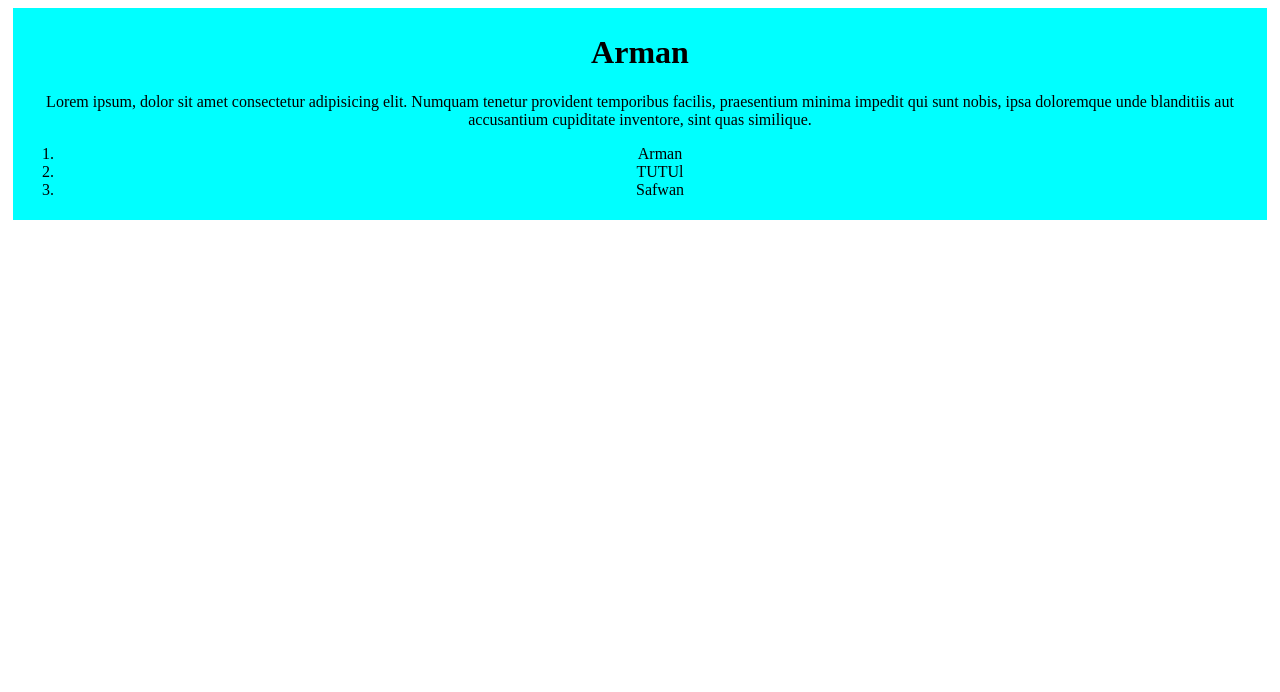
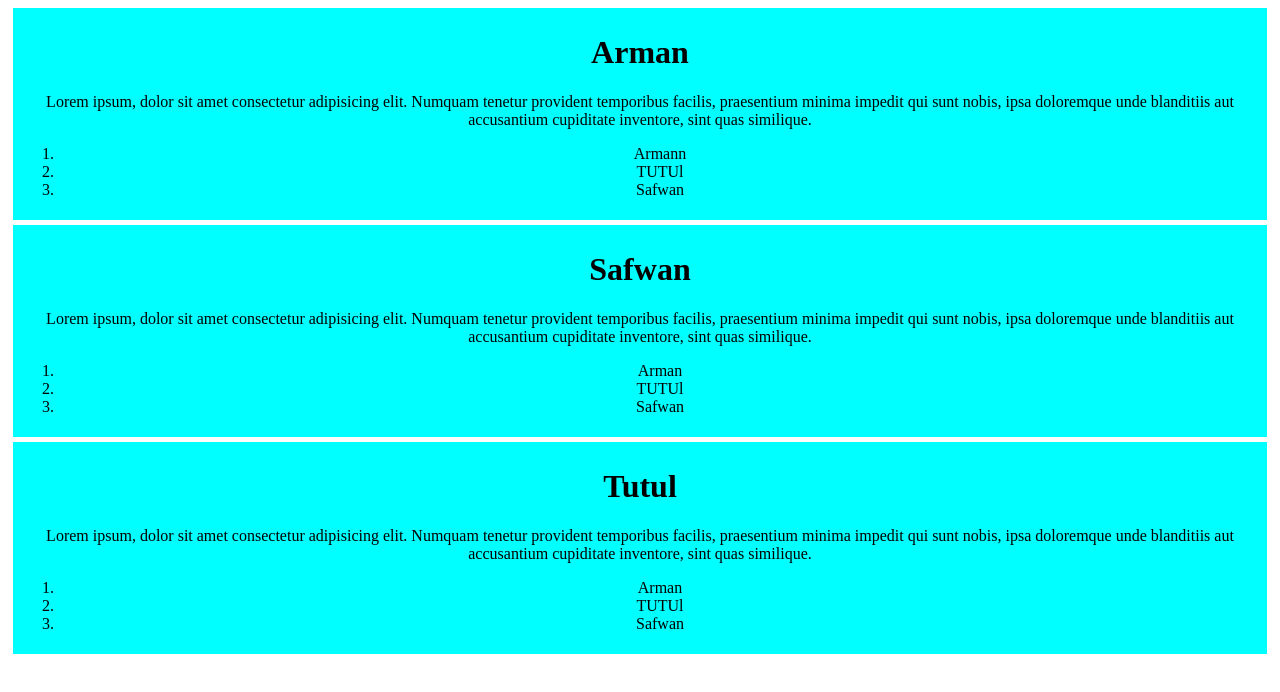
Before and after one commit to Armanhossain192588/my-simple-website, a plain HTML site: page index.html in a window 1280 px wide. Drawn offline with Linux system fonts and the light colour scheme.

Commit message:
added the second

```diff
--- a/index.html
+++ b/index.html
@@ -11,6 +11,24 @@
     <h1>Arman</h1>
     <p>Lorem ipsum, dolor sit amet consectetur adipisicing elit. Numquam tenetur provident temporibus facilis, praesentium minima impedit qui sunt nobis, ipsa doloremque unde blanditiis aut accusantium cupiditate inventore, sint quas similique.</p>
     <ol>
+        <li>Armann</li>
+        <li>TUTUl</li>
+        <li>Safwan</li>
+    </ol>
+</div>
+<div>
+    <h1>Safwan</h1>
+    <p>Lorem ipsum, dolor sit amet consectetur adipisicing elit. Numquam tenetur provident temporibus facilis, praesentium minima impedit qui sunt nobis, ipsa doloremque unde blanditiis aut accusantium cupiditate inventore, sint quas similique.</p>
+    <ol>
+        <li>Arman</li>
+        <li>TUTUl</li>
+        <li>Safwan</li>
+    </ol>
+</div>
+<div>
+    <h1>Tutul</h1>
+    <p>Lorem ipsum, dolor sit amet consectetur adipisicing elit. Numquam tenetur provident temporibus facilis, praesentium minima impedit qui sunt nobis, ipsa doloremque unde blanditiis aut accusantium cupiditate inventore, sint quas similique.</p>
+    <ol>
         <li>Arman</li>
         <li>TUTUl</li>
         <li>Safwan</li>
```
